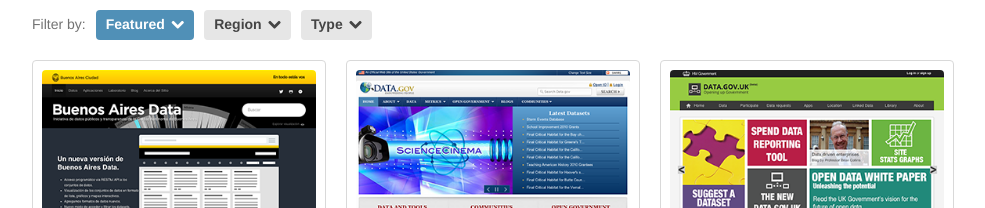
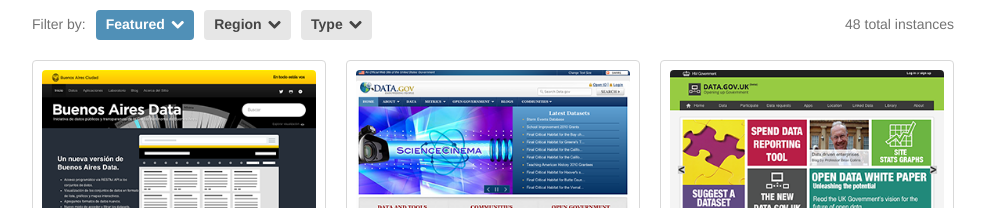
Before and after one commit to ckan/ckan-instances, a Jekyll site: the page built from index.html, in a window 1280 px wide. Shown: the top 208 px of the page, without its empty margins (147-1132 px from the left). Built offline with Jekyll 4.4.1, drawn with Linux system fonts in a browser that asks for light colours.

Commit message:
Added total count of instances to template

```diff
--- a/index.html
+++ b/index.html
@@ -4,6 +4,7 @@ layout: default
 
 <span id="loading">Loading...</span>
 <div id="main">
+	<span id="total"></span>
 	<nav id="facets"><span class="label">Filter by:</span> </nav>
 	<div id="instances"></div>
 </div>
--- a/scripts/app.js
+++ b/scripts/app.js
@@ -64,6 +64,7 @@
 			$.each(instances, function() {
 				$(template('instance', this)).appendTo('#instances');
 			});
+			$('#total').html(instances.length + ' total instances');
 			$('#instances').packery({
 				itemSelector: '.instance',
 				gutter: 0,
--- a/styles/master.css
+++ b/styles/master.css
@@ -396,6 +396,12 @@ body {
 .loading #main {
   display: none;
 }
+#total {
+  float: right;
+  padding: 5px 0;
+  margin-right: 10px;
+  color: #737373;
+}
 #facets {
   *zoom: 1;
   position: relative;
```
Also changed, not shown: less/master.less (+7 -0 lines).
